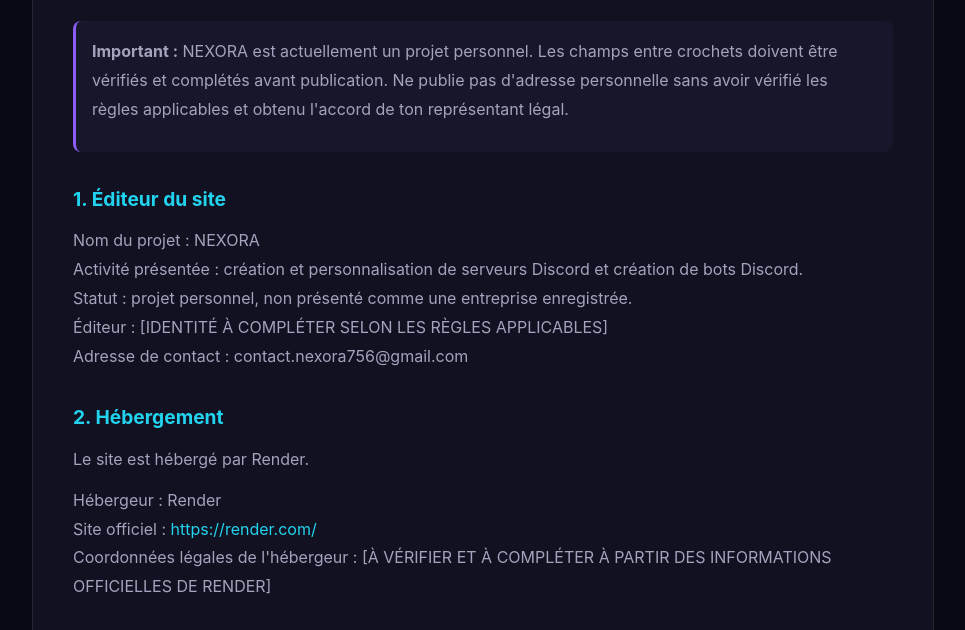
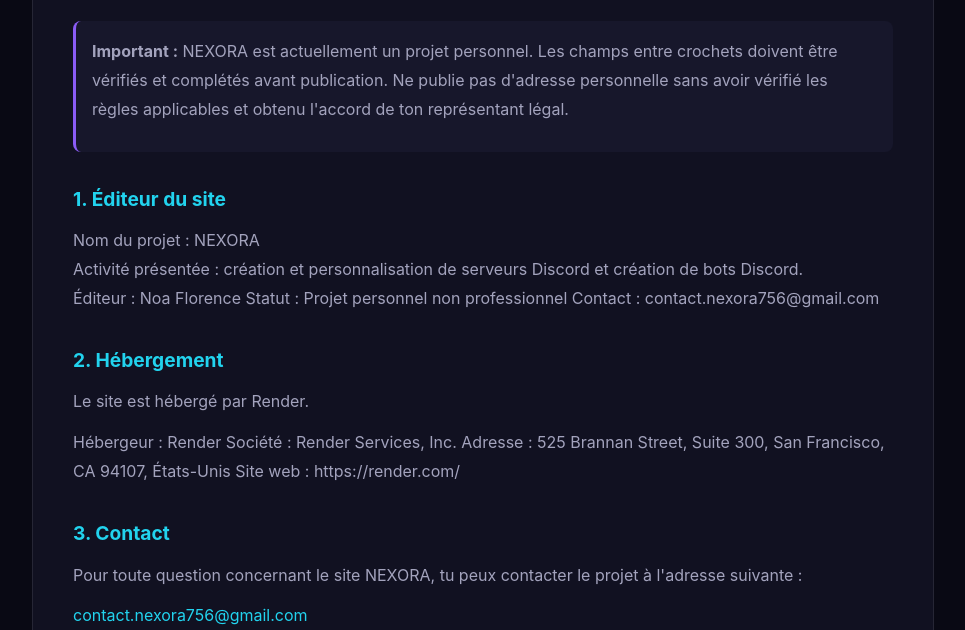
Before and after one commit to noasueur88-blip/..., a plain HTML site: page mentions-legales.html in a window 1280 px wide. Shown: the part 309-939 px from the top of the page, without its empty margins (157-1122 px from the left). Drawn offline with Linux system fonts and the light colour scheme.

Commit message:
Update legal mentions with new contact details

```diff
--- a/mentions-legales.html
+++ b/mentions-legales.html
@@ -95,9 +95,9 @@
         Nom du projet : NEXORA<br>
         Activité présentée : création et personnalisation de serveurs Discord
         et création de bots Discord.<br>
-        Statut : projet personnel, non présenté comme une entreprise enregistrée.<br>
-        Éditeur : [IDENTITÉ À COMPLÉTER SELON LES RÈGLES APPLICABLES]<br>
-        Adresse de contact : contact.nexora756@gmail.com
+        Éditeur : Noa Florence
+        Statut : Projet personnel non professionnel
+        Contact : contact.nexora756@gmail.com
       </p>
 
       <h2>2. Hébergement</h2>
@@ -105,10 +105,11 @@
         Le site est hébergé par Render.
       </p>
       <p>
-        Hébergeur : Render<br>
-        Site officiel : <a href="https://render.com/" target="_blank" rel="noopener noreferrer">https://render.com/</a><br>
-        Coordonnées légales de l'hébergeur :
-        [À VÉRIFIER ET À COMPLÉTER À PARTIR DES INFORMATIONS OFFICIELLES DE RENDER]
+       Hébergeur : Render
+       Société : Render Services, Inc.
+       Adresse : 525 Brannan Street, Suite 300,
+       San Francisco, CA 94107, États-Unis
+       Site web : https://render.com/
       </p>
 
       <h2>3. Contact</h2>
```
